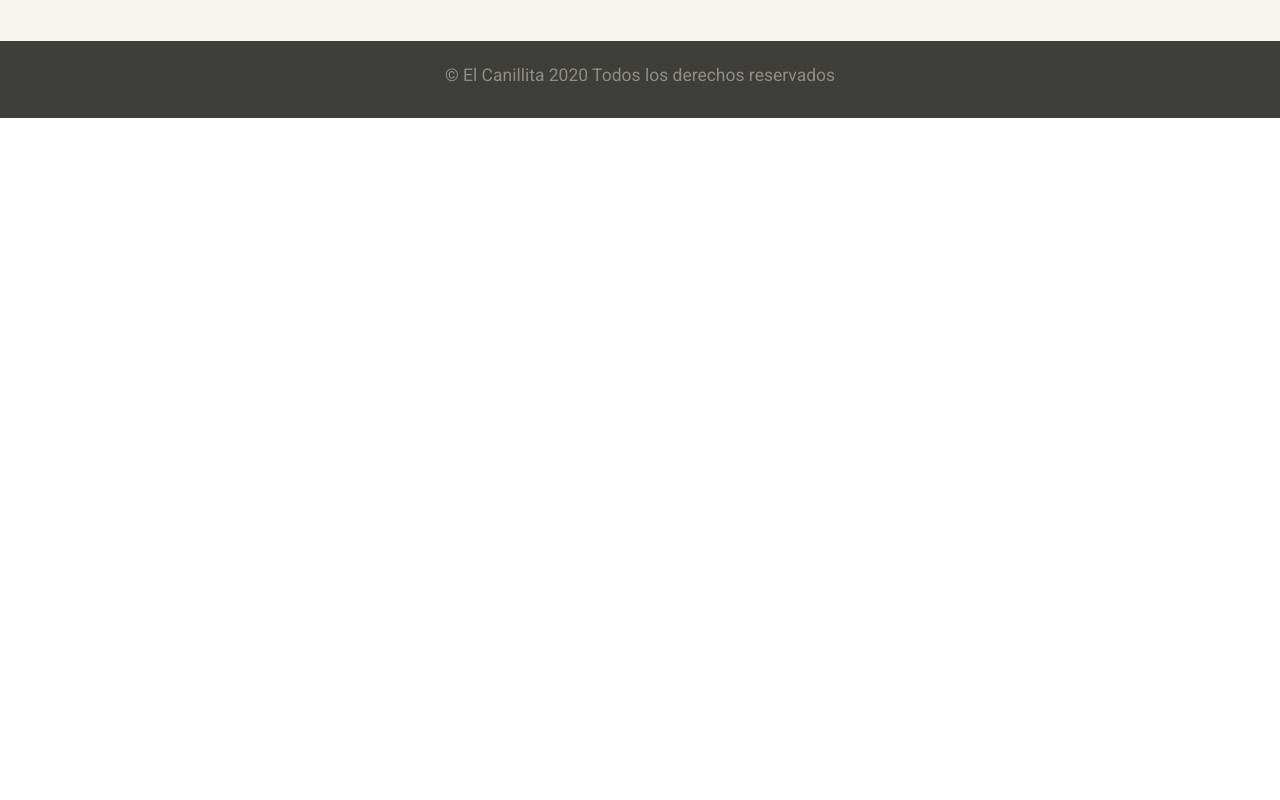
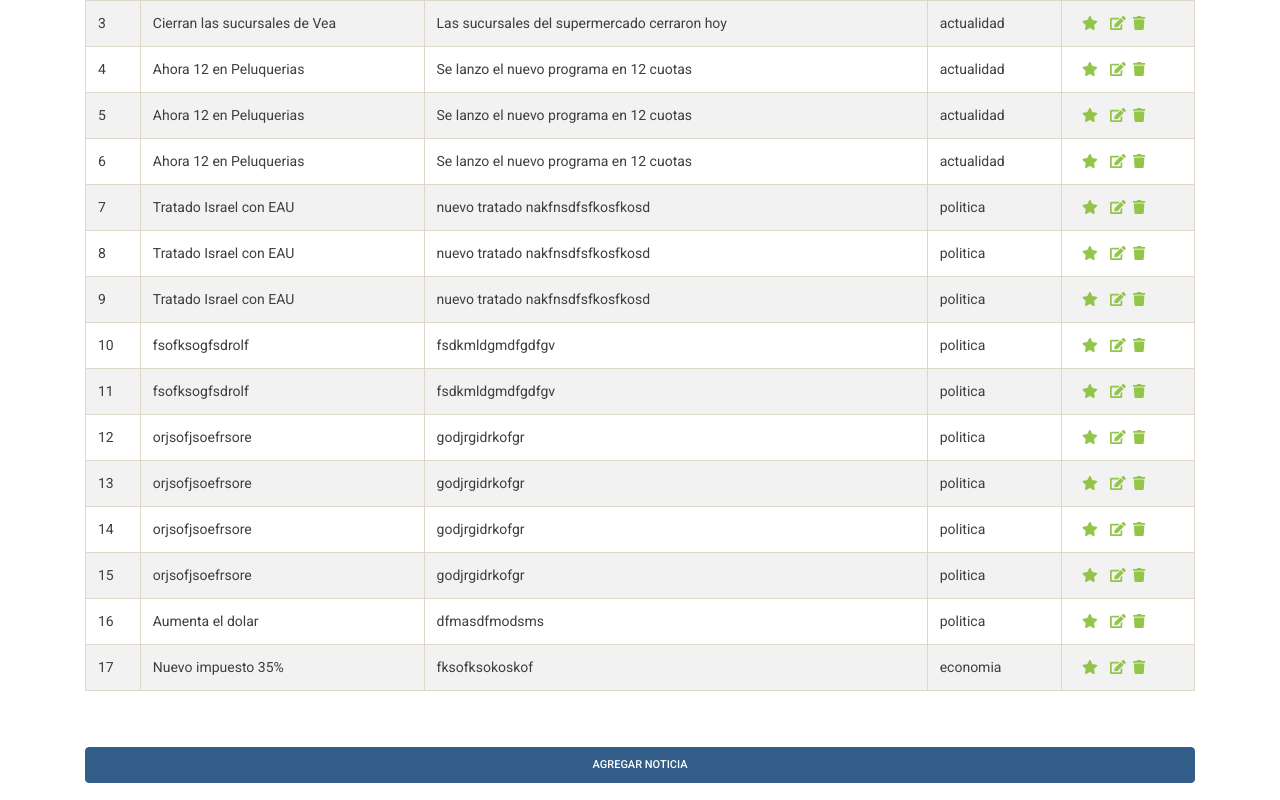
Before and after one commit to Franco-20/EL-Canillita, a React (Create React App) app: page /admin in a window 1280 px wide. Shown: the part 400-1200 px from the top of the page. Before the commit the page ends 800 px from the top, so only its background shows below. Built offline with nearby package versions, Linux system fonts and the light colour scheme; data requests are answered from the project's data file.

Commit message:
se modifico las rutas de admin

```diff
--- a/db.json
+++ b/db.json
@@ -191,6 +191,18 @@
       "fecha": "2020-09-09",
       "principal": "false",
       "id": 16
+    },
+    {
+      "tituloNoticia": "Nuevo impuesto 35%",
+      "resumen": "fksofksokoskof",
+      "detalle": "fsmfosdfosksfksofs",
+      "imagen": "https://images.app.goo.gl/8q6RK41jbGFeyFVdA",
+      "imagen2": "",
+      "categoria": "economia",
+      "autor": "DAi",
+      "fecha": "2020-09-09",
+      "principal": "false",
+      "id": 17
     }
   ]
 }
--- a/src/App.js
+++ b/src/App.js
@@ -89,10 +89,10 @@ function App() {
         <Route exact path="/noticias/editar">
           <EditarNoticias></EditarNoticias>
         </Route>
-        <Route exact path="/principal">
+        <Route exact path="/admin/">
           <ListarNoticias noticias={noticias}></ListarNoticias>
         </Route>
-        <Route exact path="/item">
+        <Route exact path="/admin/item">
           <ItemNoticias noticias={noticias}></ItemNoticias>
         </Route>
       </Switch>
--- a/src/components/noticias/ListarNoticias.js
+++ b/src/components/noticias/ListarNoticias.js
@@ -25,7 +25,7 @@ const ListarNoticias = (props) => {
         {props.noticias.map((noticia) => <ItemNoticias key={noticia.id} noticia={noticia}></ItemNoticias>) }
         </tbody>
       </Table>
-      <Button className="w-100 mb-5 mt-2" >Agregar noticia</Button>
+      <Button className="w-100 mb-5 mt-2" href="/noticias/agregar">Agregar noticia</Button>
     </section>
 
 
```
